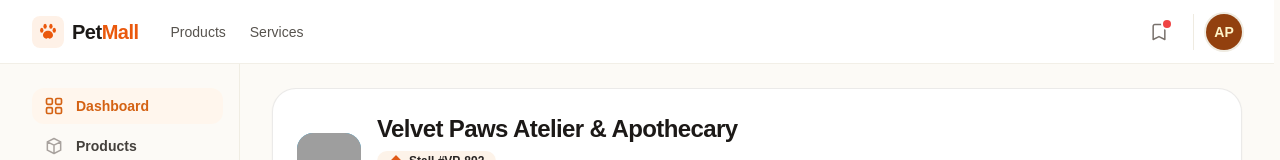
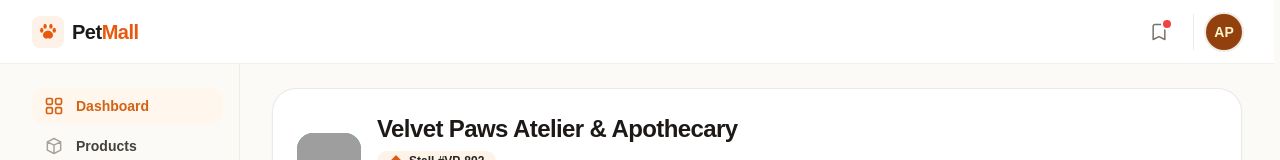
Before and after one commit to chhanun178/Pet_Mall_Web_2, a Nuxt app: page / in a window 1280 px wide. Shown: the top 160 px of the page. Built offline with nearby package versions, Linux system fonts and the light colour scheme; grey boxes are pictures that could not be loaded; a web font is replaced by a local one.

Commit message:
style(header): remove Products and Services navigation links

```diff
--- a/app/components/layout/AppHeader.vue
+++ b/app/components/layout/AppHeader.vue
@@ -2,7 +2,7 @@
   <header class="sticky top-0 z-40 h-16 box-border bg-white border-b border-warm-200/80 will-change-transform transform-gpu">
     <div class="max-w-[1600px] mx-auto px-4 sm:px-6 lg:px-8 h-full flex items-center justify-between">
       <!-- Left: Logo -->
-      <div class="flex items-center gap-8">
+      <div class="flex items-center">
         <NuxtLink to="/" class="flex items-center gap-2 group">
           <div class="w-8 h-8 rounded-lg bg-brand-500/10 flex items-center justify-center text-brand-600 font-bold group-hover:bg-brand-500 group-hover:text-white transition-colors">
             <svg class="w-5 h-5 fill-current" viewBox="0 0 24 24">
@@ -16,12 +16,6 @@
           </div>
           <span class="text-xl font-bold tracking-tight text-stone-900">Pet<span class="text-brand-600">Mall</span></span>
         </NuxtLink>
-
-        <!-- Navigation Links -->
-        <nav class="hidden md:flex items-center gap-6 text-sm font-medium text-stone-600">
-          <NuxtLink to="/products" class="transition-colors hover:text-brand-600" active-class="text-brand-600 font-bold">Products</NuxtLink>
-          <NuxtLink to="/services" class="transition-colors hover:text-brand-600" active-class="text-brand-600 font-bold">Services</NuxtLink>
-        </nav>
       </div>
 
       <!-- Right Actions: Notifications & Merchant Badge -->
```
